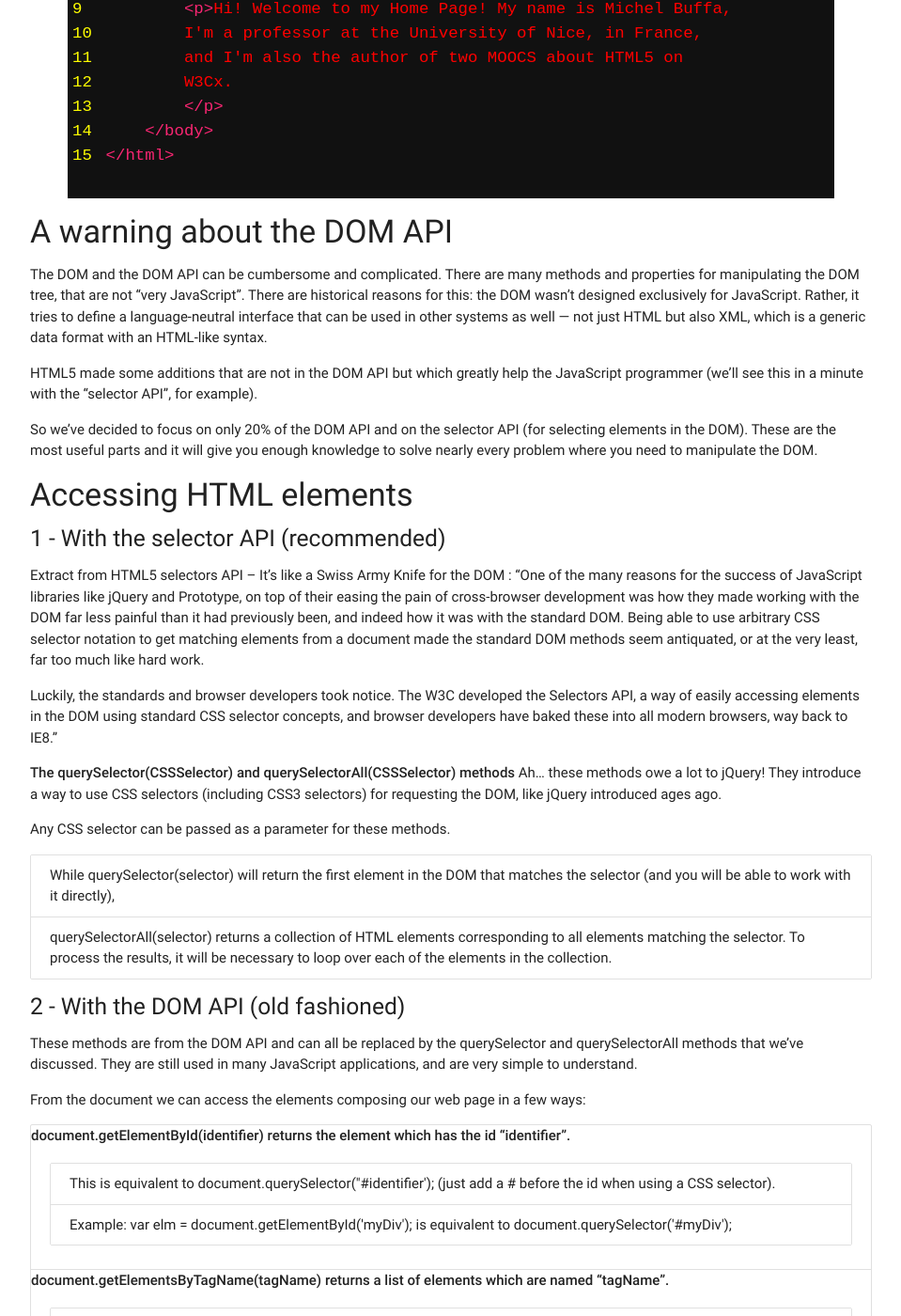
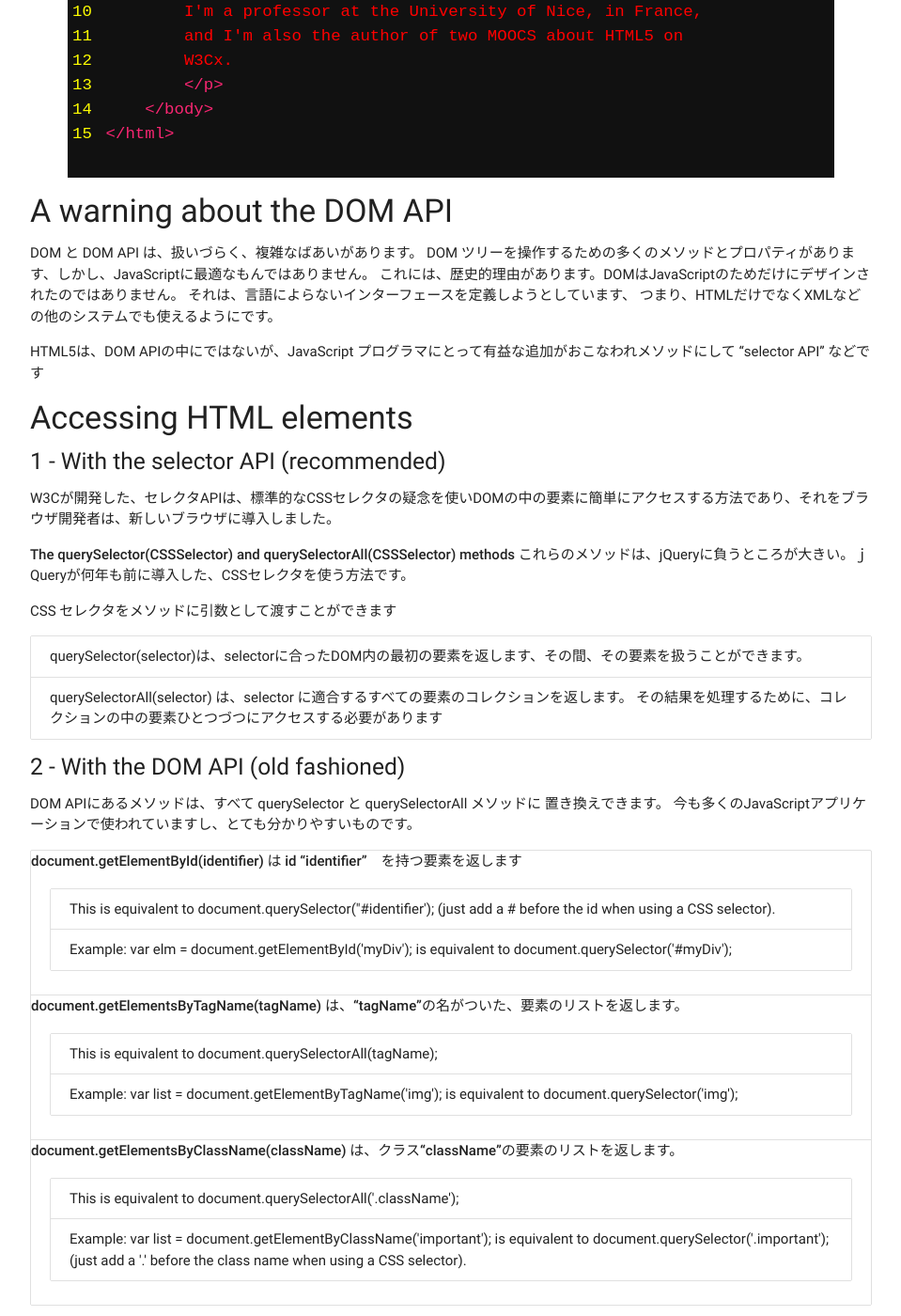
Before and after one commit to koyamatc/myNewSite, a Jekyll site: the page built from _posts/2017-06-30-DOM_API.md, in a window 1280 px wide and 1400 px high, scrolled down 1170 px. Shown: the whole window at 94% size, without its empty margins (160-1119 px from the left). Built offline with Jekyll 4.4.1, drawn with Linux system fonts in a browser that asks for light colours; nearby versions of some CDN libraries; comment, search, counter and statistics services are not loaded; some of the changed text lies outside the part shown.

Commit message:
Translate to Japanese

```diff
--- a/_posts/2017-06-30-DOM_API.md
+++ b/_posts/2017-06-30-DOM_API.md
@@ -30,24 +30,32 @@ description:
 ##### The DOM standard - exploring the DOM of a document
 
 __Introduction__
-When a user clicks on a link or enters a URL in the address of your Web browser, it downloads the page’s HTML text and builds up a model of the document’s structure called the DOM (Document Object Model). This model is used to render the HTML page on the screen.
+ユーザーが、リンクをクリックしたり、ブラウザのアドレスにURLを入力すると、
+ページのHTMLテキストをダウンロードしてDOM(Document Object Model)と呼ばれるドキュメント構造を組み立てます。このモデルが画面にHTMLページを描画するために使用されます。
 
-The DOM is a standard  that describes how a document must be manipulated. It defines a “language- and platform neutral interface”. So, every browser offers the same JavaScript DOM API.
+DOMは、ドキュメントがどの様に操作されなければならないかを示している標準となっています。
+DOMは、言語、プラットフォームによらないインターフェースを定義しています。
+そのため、どのブラウザもが、同じJavaScript DOM APIを要求しています。
 
-The DOM API is a programming interface the JavaScript programmer can use to modify the HTML content or the CSS style of HTML elements on the fly.
+DOM APIは、JavaScript プログラマがHTMLコンテンツやHTML要素のCSSスタイルを素早く変更するのに使える
+プログラミング・インターフェースです。
 
-The DOM API provides the document object as a structured object, a group of nodes represented as a tree. We saw this in Module 1 when we revised the basic principles of HTML .
+DOM APIは構造化したオブジェクトとしてのドキュメント・オブジェクトを提供します、
+それは、木のように表現されたノードの集まりです。
 
-The document object also exposes a large set of methods to access and manipulate the structured document. Through the DOM, look for nodes (html elements that compose the page), move nodes, delete nodes, modify nodes (attributes, content), and also handle their associated events.
+ドキュメント・オブジェクトは構造化されたドキュメントにアクセスし操作する数多くのメソッドも持っています。
+DOMを通して、ノード（ページを構成するHYML要素）を探し、動かし、削除し、その属性や内容を修正し、
+関連したイベントを扱います。
 
-In JavaScript, the DOM is accessible through the property document of the global object window. We rarely manipulate the window object directly as it is implicit: window.document is the same as document.
+JavaScriptでは、DOMは、グローバル・オブジェクトである window のドキュメント・プロパティを通してアクセス可能です。 window.document がまさにドキュメントですが、window オブジェクトを直接操作することはめったにありません。
 
-So by using this object, we can access and manipulate our page from JavaScript as a structured document.
+ドキュメント・オブジェクトを使うことで、JavaScriptから、構造化したドキュメントであるぺーじにアクセスし操作ができます。
 
 ##### Reminder from Module 1: HTML and the DOM
-Elements' are the pieces themselves, i.e., a paragraph, a header, and even the body are elements. Most elements can contain other elements - for example, the body element would contain header elements, paragraph elements, in fact pretty much all of the visible elements of the Document Object Model (developers call it the "DOM").
+要素は、それ自体要素の一部です、paragraph, header, そしてbodyさえも要素です。
+ほとんどの要素はほかの要素を含めることができます、-　例えば、body要素は、header, paragraph要素を含むことができます、実際、ドキュメント・オブジェクト・モデルの目に見える要素のほとんどすべてがそうです。
 
-Let's take, for example, a simplified version of the last HTML code we showed you:
+__例__
 {% highlight html linenos %}
 <!DOCTYPE html>
 <html lang="en">
@@ -67,43 +75,43 @@ Let's take, for example, a simplified version of the last HTML code we showed yo
 {% endhighlight %}
 
 #### A warning about the DOM API
-The DOM and the DOM API can be cumbersome and complicated. There are many methods and properties for manipulating the DOM tree, that are not "very JavaScript". There are historical reasons for this: the DOM wasn’t designed exclusively for JavaScript. Rather, it tries to define a language-neutral interface that can be used in other systems as well — not just HTML but also XML, which is a generic data format with an HTML-like syntax.
+DOM と DOM API は、扱いづらく、複雑なばあいがあります。
+DOM ツリーを操作するための多くのメソッドとプロパティがあります、しかし、JavaScriptに最適なもんではありません。
+これには、歴史的理由があります。DOMはJavaScriptのためだけにデザインされたのではありません。
+それは、言語によらないインターフェースを定義しようとしています、
+つまり、HTMLだけでなくXMLなどの他のシステムでも使えるようにです。
 
-HTML5 made some additions that are not in the DOM API but which greatly help the JavaScript programmer (we'll see this in a minute with the "selector API", for example).
-
-So we've decided to focus on only 20% of the DOM API and on the selector API (for selecting elements in the DOM). These are the most useful parts and it will give you enough knowledge to solve nearly every problem where you need to manipulate the DOM.
+HTML5は、DOM APIの中にではないが、JavaScript プログラマにとって有益な追加がおこなわれメソッドにして "selector API" などです
 
 #### Accessing HTML elements
 
 ##### 1 - With the selector API (recommended)
-Extract from HTML5 selectors API – It’s like a Swiss Army Knife for the DOM : "One of the many reasons for the success of JavaScript libraries like jQuery and Prototype, on top of their easing the pain of cross-browser development was how they made working with the DOM far less painful than it had previously been, and indeed how it was with the standard DOM. Being able to use arbitrary CSS selector notation to get matching elements from a document made the standard DOM methods seem antiquated, or at the very least, far too much like hard work.
-
-Luckily, the standards and browser developers took notice. The W3C developed the Selectors API, a way of easily accessing elements in the DOM using standard CSS selector concepts, and browser developers have baked these into all modern browsers, way back to IE8."
+W3Cが開発した、セレクタAPIは、標準的なCSSセレクタの疑念を使いDOMの中の要素に簡単にアクセスする方法であり、それをブラウザ開発者は、新しいブラウザに導入しました。
 
 __The querySelector(CSSSelector) and querySelectorAll(CSSSelector) methods__
-Ah... these methods owe a lot to jQuery! They introduce a way to use CSS selectors (including CSS3 selectors) for requesting the DOM, like jQuery introduced ages ago.
+これらのメソッドは、jQueryに負うところが大きい。ｊQueryが何年も前に導入した、CSSセレクタを使う方法です。
 
-Any CSS  selector can be passed as a parameter for these methods.
+CSS セレクタをメソッドに引数として渡すことができます
 
 <ul class="collection">
     <li class="collection-item">
-    While querySelector(selector) will return the first element in the DOM that matches the selector (and you will be able to work with it directly),
+    querySelector(selector)は、selectorに合ったDOM内の最初の要素を返します、その間、その要素を扱うことができます。
     </li>
     <li class="collection-item">
-    querySelectorAll(selector) returns a collection of HTML elements corresponding to all elements matching the selector. To process the results, it will be necessary to loop over each of the elements in the collection.
+    querySelectorAll(selector) は、selector に適合するすべての要素のコレクションを返します。
+    その結果を処理するために、コレクションの中の要素ひとつづつにアクセスする必要があります
     </li>
 </ul>
 
-
 ##### 2 - With the DOM API (old fashioned)
 
-These methods are from the DOM API and can all be replaced by the querySelector and querySelectorAll methods that we've discussed. They are still used in many JavaScript applications, and are very simple to understand.
+DOM APIにあるメソッドは、すべて querySelector と querySelectorAll メソッドに 置き換えできます。
+今も多くのJavaScriptアプリケーションで使われていますし、とても分かりやすいものです。
 
-From the document we can access the elements composing our web page in a few ways:
 <ul class="collection">
     <li class="collection-header">
     <strong>
-    document.getElementById(identifier) returns the element which has the id “identifier”.
+    document.getElementById(identifier) は id “identifier”　を持つ要素を返します
     </strong></li>
     <li class="collection-item">
         <ul class="collection">
@@ -115,7 +123,7 @@ From the document we can access the elements composing our web page in a few way
     </li>
     <li class="collection-header">
     <strong>
-    document.getElementsByTagName(tagName) returns a list of elements which are named “tagName”.
+    document.getElementsByTagName(tagName) は、“tagName”の名がついた、要素のリストを返します。
     </strong></li>
     <li class="collection-item">
         <ul class="collection">
@@ -127,7 +135,7 @@ From the document we can access the elements composing our web page in a few way
     </li>
     <li class="collection-header">
     <strong>
-    document.getElementsByClassName(className) returns a list of elements which have the class “className”.
+    document.getElementsByClassName(className) は、クラス“className”の要素のリストを返します。
     </strong></li>
     <li class="collection-item">
         <ul class="collection">
@@ -139,13 +147,13 @@ From the document we can access the elements composing our web page in a few way
     </li>
 </ul>
 
-Notice that identifier, tagName and className must be of type String.
+注 identifier, tagName と className は文字列型でなくてはならない。
 
 #### Changing the style of selected HTML elements
 ##### The style attribute: how to modify an HTML element's CSS properties from JavaScript
-The most common way to modify the CSS style of one of several elements you selected using the DOM or Selector API, is to use the style attribute.
+DOMやセレクタAPIを使って、選択した要素のCSSスタイルを変更する一般的な方法は、スタイル属性を使うものです。
 
-Typical use:
+使い方:
 {% highlight javascrit linenos %}
 // select the paragraph with id = "paragraph1"
 var p = document.querySelector('#paragraph1');
@@ -154,21 +162,21 @@ var p = document.querySelector('#paragraph1');
 p.style.color = 'red';
 {% endhighlight %}
 
-Warning: with the style attribute, you can modify (or read) any CSS property, but be careful: the syntax changes a little due to the fact that in JavaScript the "-" is a math operator, while in CSS it is used to separate properties made of multiple words, such as background-color.
+注意: スタイル属性を使えば、CSSプロパティを変更できるし（読むことも）できます、
+しかし、注意が必要です： 文法が少し違っています、なぜなら JavaScriptの"-" 算術演算子だからです。
+CSSでは複数の単語からできているプロパティ名を分割するのに使われて、background-colorのように。
 
-When using such properties from JavaScript, the rule is simple:
-
+JavaScriptから、このようなプロパティを使う簡単なルール:
 <ul class="collection">
     <li class="collection-item">
-    1. Remove the "-" sign,
+    1. "-" 符号を取り去る
     </li>
     <li class="collection-item">
-    2. Capitalize the word after the "-" sign!
+    2. "-" 符号の後の単語の最初の文字を大文字にする
     </li>
 </ul>
-Simple, isn't it?
 
-Examples:
+__例:__
 
 <ul class="collection">
     <li class="collection-item">
@@ -182,7 +190,7 @@ Examples:
     </li>
 </ul>
 
-The most useful CSS properties (we do recommend that you follow the W3Cx courses CSS basics, CSS and HTML5 fundamentals from W3Cx to learn more about CSS):
+最も役に立つCSSプロパティ
 <ul class="collection">
     <li class="collection-item">
     color: changing the color of the text content of selected element(s),
@@ -275,7 +283,7 @@ div.classList.toggle('foo'); // class set to <div class=""/>
     </li>
 </ul>
 
-This is a variation of an example from a previous section. This time, when the &lt;input type="checkbox"> elements have been checked, in order to give the parent &lt;li> a background color, a border, and to change the text color, we use a CSS class named "checked":
+&lt;input type="checkbox"> の要素がチェックされたとき、 &lt;li>の親に 背景色、境界線、を与えたり、文字の色を変更するためにCSSのクラス名"checked"を使います:
 
 CSS code:
 {% highlight css linenos %}
@@ -285,7 +293,7 @@ CSS code:
     color:blue;
 }
 {% endhighlight %}
-... and the classList.add(CSS_class) and classList.remove(CSS_class) methods on the &lt;li> elements:
+... そして classList.add(CSS_class) and classList.remove(CSS_class) メソッドを &lt;li>要素に対して使います:
 
 JavaScript code:
 {% highlight javascript linenos %}
@@ -323,9 +331,9 @@ function reset() {
 
 __Using the innerHTML property__
 
-This property is useful when you want to change all the children of a given element. It can be used to modify the text content of an element, or to insert a whole set of HTML elements inside another one.
+このプロパティは、要素のテキスト・コンテンツの変更に使用したり、HTML要素の中に、別の要素の塊を挿入するのに使えます。
 
-Typical use:
+使い方:
 {% highlight javascript linenos %}
 var elem = document.querySelector('#myElem');
 
@@ -342,7 +350,7 @@ elem.innerHTML = ''; // empty the elem
 
 __Using the textContent property__
 
-It's also possible, with selected nodes/elements that contain text, to use the textValue property to read the text content or to modify it. There are subtle differences that can be seen in the above example (click the 'edit on CodePen" part on the top left, and once in codePen, open the devtool console):
+テキストを持っている選択された nodes/elements において、そのテキスト値プロパティを使ってテキストの内容を読み取ったり、変更したりします。
 
 ### Open the console and look at the JavaScript code!
 <p id="first">first paragraph</p>
@@ -426,25 +434,25 @@ function changeAndResize(img) {
 
 ### Adding new elements to the DOM
 #### Adding new elements to the DOM
-The DOM API comes with a set of methods you can use on DOM elements.
+DOM API には、 DOM要素に使えるメソッドがあります
 
-In general, to add new nodes to the DOM we follow these steps:
+一般に、DOMに新しいノードを追加するには:
 <ul class="collection">
     <li class="collection-item">
-    1. Create a new element by calling the createElement() method, using a syntax like:
+    1. createElement()メソッドを呼び出して新しい要素を作成します:
     {% highlight javascript linenos %}
     var elm = document.createElement(name_of_the_element).
 {% endhighlight %}
-    Examples:
+    例:
     {% highlight javascript linenos %}
     var li = document.createElement('li');
     var img = document.createElement('img'); etc.
 {% endhighlight %}
     </li>
     <li class="collection-item">
-    2. Set some attributes / values  / styles for this element.
+    2. この要素に、属性/値/スタイルを設定する
     <br>
-    Examples:
+    例:
     {% highlight javascript linenos %}
     li.innerHTML = '<b>This is a new list item in bold!</b>'; // can add HTML in it
     li.textContent = 'Another new list item';
@@ -454,9 +462,9 @@ In general, to add new nodes to the DOM we follow these steps:
 {% endhighlight %}
     </li>
     <li class="collection-item">
-    3. Add the newly created element to another element in the DOM, using append(), appendChild(), insertBefore() or the innerHTML property
+    3. DOMにすでにある要素に新しく作成した要素を追加するのに append(), appendChild(), insertBefore() または innerHTML プロパティを使います
     <br>
-    Examples:
+    例:
     {% highlight javascript linenos %}
     var ul = document.querySelector('#myList');
     ul.append(li); // insert at the end, appendChild() could also be used (old)
@@ -468,10 +476,6 @@ In general, to add new nodes to the DOM we follow these steps:
 </ul>
 
 ##### A warning about append vs appendChild, prepend, etc...
-
-<p class="red-text">
-If the examples do not run on your browser (Edge, IE, old browsers), read this!
-</p>
 
 DOM の仕様には最近 jQueryの様なメソッドが追加されました、
 それらは、jQuery Library(DOM操作を簡単にするためにだいぶ前にデザインされた)によって提案されてきたものと似ています。
@@ -593,9 +597,10 @@ var li = createElement('li');
 ul.append(li); // adds the new li to the ul element
 {% endhighlight %}
 
-One interesting thing to know is that if we do not create the new element, but rather get it from somewhere else in the document, it is then removed from its parents and added to the new parent.
+一つ知っておいてください、新しい要素を作成するのではなく、ほかのどこかから取ってくるとしたら、
+つまり、その要素の親から削除して、新しい親に追加するのです。
 
-In other words: it moves from its original location to become a child of the targetElem.
+言い換えれば、オリジナルの位置から、ターゲット要素の子供になるため移動するということです。
 
 ##### Let's see a very simple example:
 <p>Click on a browser image to move it to the list of cool browsers:</p><br/>
@@ -627,11 +632,13 @@ function move(elem) {
 
 ##### Another, more significant example, that also uses drag'n'drop
 
-Notice that this example comes from the HTML5 advanced course. Our plan here is not to explain drag'n'drop in detail, but to show how append() can be used to move an element.
+ 要素を移動するのに　append() をどう使うかを紹介します、
 
-In this example, when a user starts to drag an element, the drag() JavaScript function is called. In this function we use the drag'n'drop clipboard to store the id of the image that is being dragged.
+ ユーザが要素をのドラッグを開始すると、 drag() JavaScript 関数が呼ばれます。
+ この関数のなかで、drag'n'drop clipboard を使い、ドラッグされているイメージの id を保存します。
 
-When the image is dropped, the drop() method is called. As the drop event listener is declared on the two divs (on the left and the right), we just call append() on the target div element, and this will add the dragged image to the div, while removing it from its original location.
+イメージがドロップされると、drop() メソッドが呼ばれます。 drop event listener が2つの div要素に定義されていますから、ターゲットとなる div要素の上で、append()を呼ぶだけで、そのdivにドラッグしてきたイメージを追加し、元の場所からそのイメージを削除します。
+
 <p id="text" ondragstart="drag(this, event)">Drag and drop browser images in a zone:</p><br/>
   <img src="http://mainline.i3s.unice.fr/mooc/ABiBCwZ.png" id="cr2"
        ondragstart="drag(this, event)" alt="Logo Chrome">
@@ -675,10 +682,9 @@ function drop(target, evt) {
 --------
 
 ### Removing elements from the DOM
-#### Removing elements from the DOM
 ##### Removing elements using the removeChild() method
 
-Let's take an example that we've already encountered. This time, you will check the elements you want to remove from the list!
+チェックした要素をリストから取り除く例です
 
  <button class="btn" onclick="removeSelected2();">Remove selected items</button>
  <button class="btn" onclick="reset4();">Reset in initial configuration</button>
@@ -716,9 +722,9 @@ function removeSelected() {
   });
 }
 {% endhighlight %}
-Remove all children of an element using the innerHTML property
+innerHTML プロパティを使い、要素の子要素すべてを取り除きます
 
-In the same example, if you look at the reset() JavaScript function, we use the ul's innerHTML property both for emptying the list (lines 3-4) and for appending to it all the initial HTML code (lines 6-17):
+同じ例で reset() JavaScript 関数を見てください　ulの innerHTML プロパティがリストを空にする場合  (lines 3-4) と ul に最初の HTML コード (lines 6-17)を追加するのに使われています:
 {% highlight javascript linenos %}
 function reset() {
   var ul = document.querySelector("#fruits");
```
